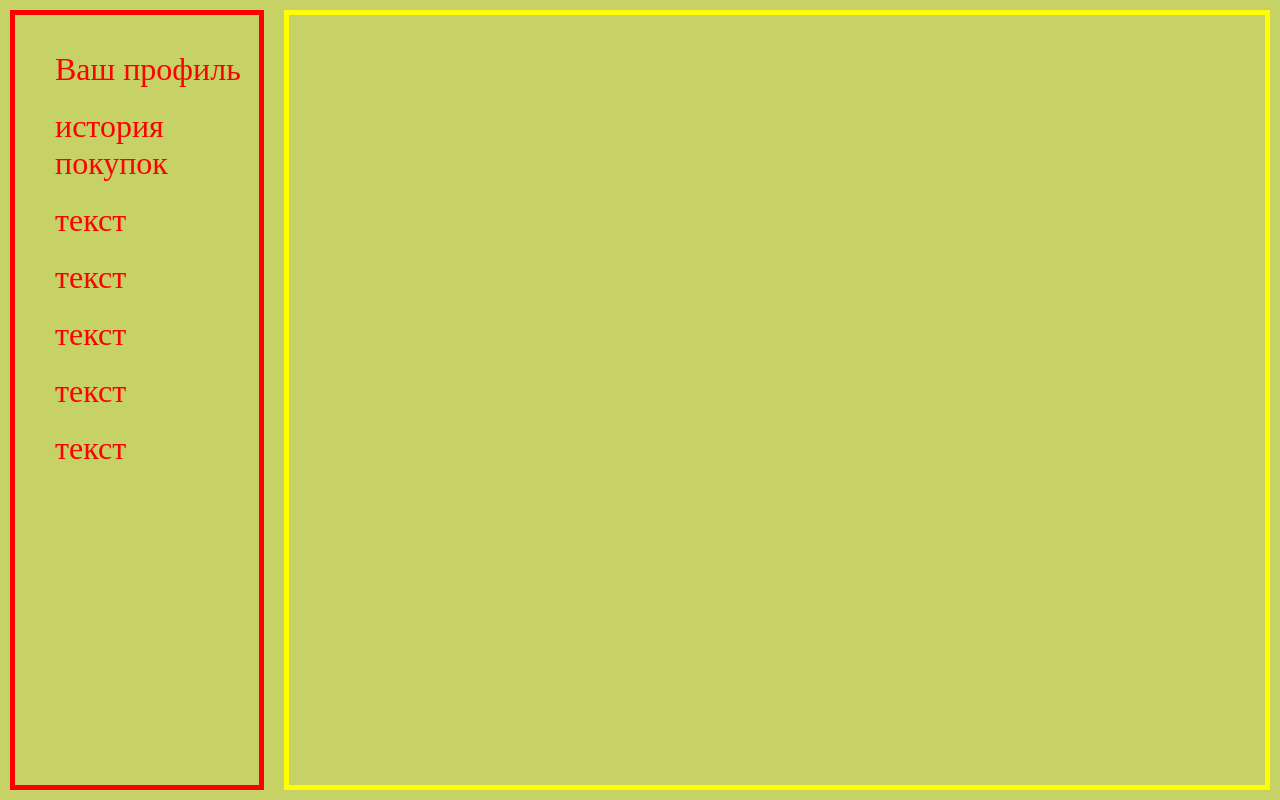
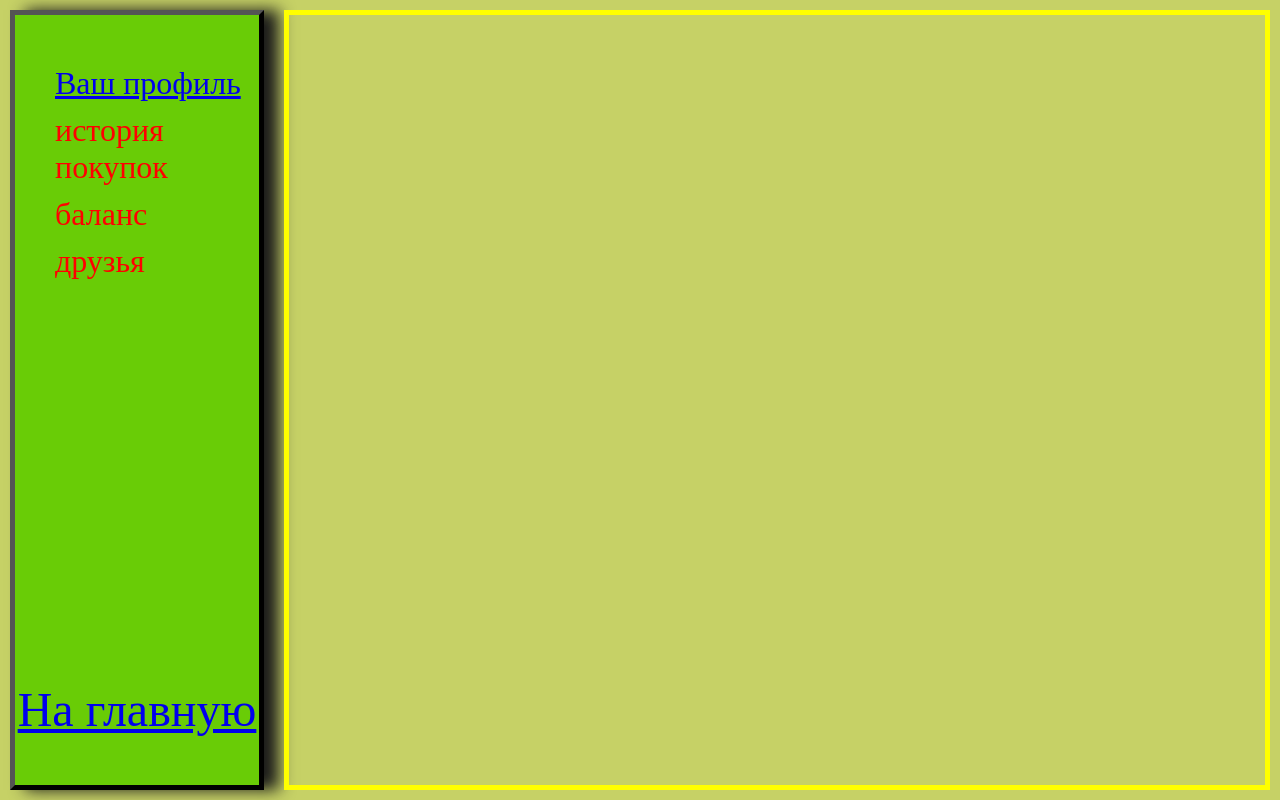
Before and after one commit to miskaOlega/store-dogs, a React (Create React App) app: page /account in a window 1280 px wide. Built offline with nearby package versions, Linux system fonts and the light colour scheme; data requests are answered from the project's data file.

Commit message:
work account

```diff
--- a/src/RoutesMain.jsx
+++ b/src/RoutesMain.jsx
@@ -12,6 +12,7 @@ import Collar from "./Main/collar/collar.jsx";
 import Leash from "./Main/leash/leash.jsx";
 import MenuForAccounts from "./accounts/MenuForAccounts.jsx";
 import Account from "./accounts/account/Account.jsx";
+import YourProfile from "./accounts/account/your profile/yourProfile.jsx";
 
 
 const RoutesMain = () => {
@@ -32,7 +33,9 @@ const RoutesMain = () => {
             <Route path="leash" element={<Leash />} />
          </Route>
          <Route path="/menuForAccount" element={<MenuForAccounts />}/>
-         <Route path="/account" element={<Account />} />
+         <Route path="/account" element={<Account />} >
+            <Route path="yourProfile" element={<YourProfile />}/>
+            </Route>
         </Routes>
         </>
     )
--- a/src/accounts/MenuForAccounts.jsx
+++ b/src/accounts/MenuForAccounts.jsx
@@ -13,9 +13,7 @@ const MenuForAccounts = () => {
 
     const submitForm = date => {
         const nick = serv.find(i => i.name === date.name);
-        if(date.name === "AdminJorik" && date.password === "Admin123" && date.mail === "none") {
-            navigate("/Admin");
-        } else if(nick) {
+        if(nick) {
         if(nick.password === date.password && nick.mail === date.mail) {
             console.log(true);
             setAccount(date)
--- a/src/accounts/account/Account.jsx
+++ b/src/accounts/account/Account.jsx
@@ -1,6 +1,7 @@
 import { useContext } from "react";
 import { ContextAccounts } from "../../server/accounts";
 import style from "../../styles/styleOfAccount.module.css";
+import { Outlet, NavLink } from "react-router-dom";
 
 const Account = () => {
 const {account} = useContext(ContextAccounts);
@@ -8,19 +9,24 @@ const {account} = useContext(ContextAccounts);
     return (
     <div id={style.container}>
 
+
         <div id={style.columnLeft}>
+            <div id={style.header}>
             <ul>
-                <li>Ваш профиль</li>
+                <li><NavLink to='/account/yourProfile'>Ваш профиль</NavLink></li>
                 <li>история покупок</li>
-                <li>текст</li>
-                <li>текст</li>
-                <li>текст</li>
-                <li>текст</li>
-                <li>текст</li>
+                <li>баланс</li>
+                <li>друзья</li>
+            </ul>
+            </div>
 
-            </ul>
+            <div id={style.footer}>
+                <p><NavLink to="/main/about">На главную</NavLink></p>
+                </div>
+
         </div>
-        <div id={style.columnRight}></div>
+
+        <div id={style.columnRight}><Outlet context={[account]}/></div>
 
     </div>
     )
--- /dev/null
+++ b/src/accounts/account/your profile/yourProfile.jsx
@@ -0,0 +1,11 @@
+import { useOutletContext } from "react-router-dom";
+
+const YourProfile = () => {
+    const [account] = useOutletContext();
+    return (
+        <>
+        </>
+    )
+}
+
+export default YourProfile;
--- a/src/styles/styleOfAccount.module.css
+++ b/src/styles/styleOfAccount.module.css
@@ -4,21 +4,32 @@ div#container {
 }
 
 div#columnLeft {
-    border: 5px solid red;
+    box-shadow: 15px 0px 15px #1b1b1b;
+    border: 5px outset black;
+    background-color: rgb(105, 204, 6);
     flex-basis: 20%;
     margin: 10px;
     overflow: hidden;
     display: flex;
-    justify-content: center;
+    justify-content: space-between;
+    flex-direction: column;
     ul {
         list-style-type: none;
+        margin-top: 50px;
         li {
             color: red;
             font-size:xx-large;
-            margin-top: 20px;
+            margin-top: 10px;
         }
     }
 }
+
+
+div#footer p {
+    text-align: center;
+    font-size: 300%;
+}
+
 
 div#columnRight {
     flex-basis: 80%;
```
